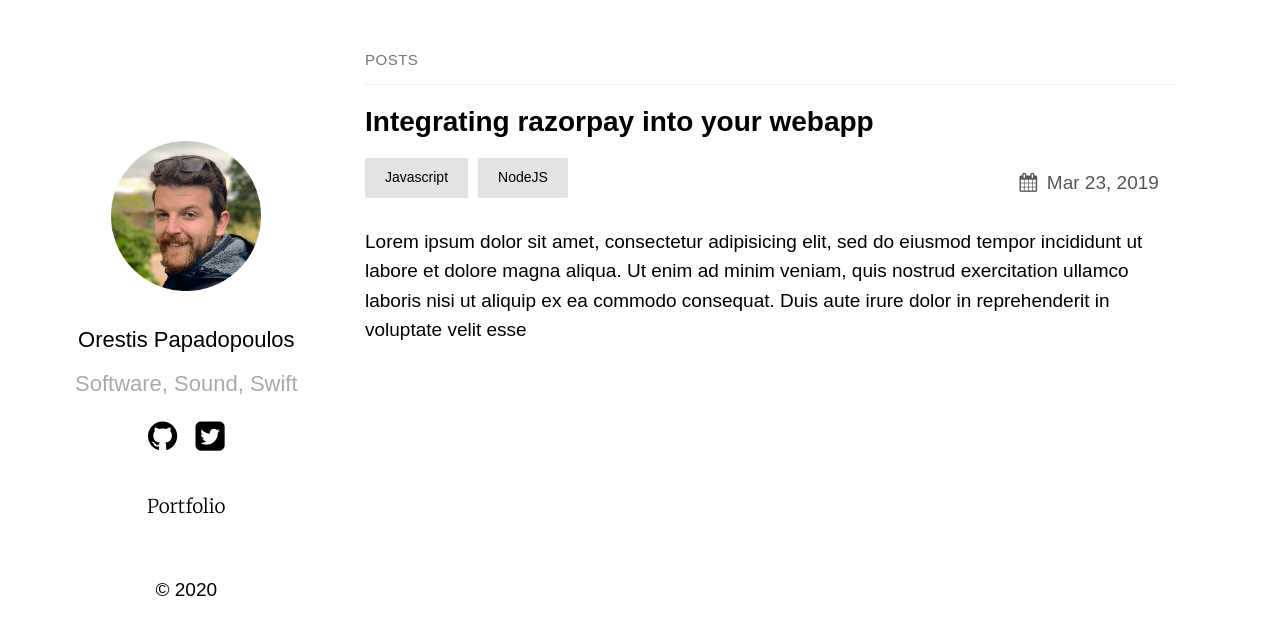
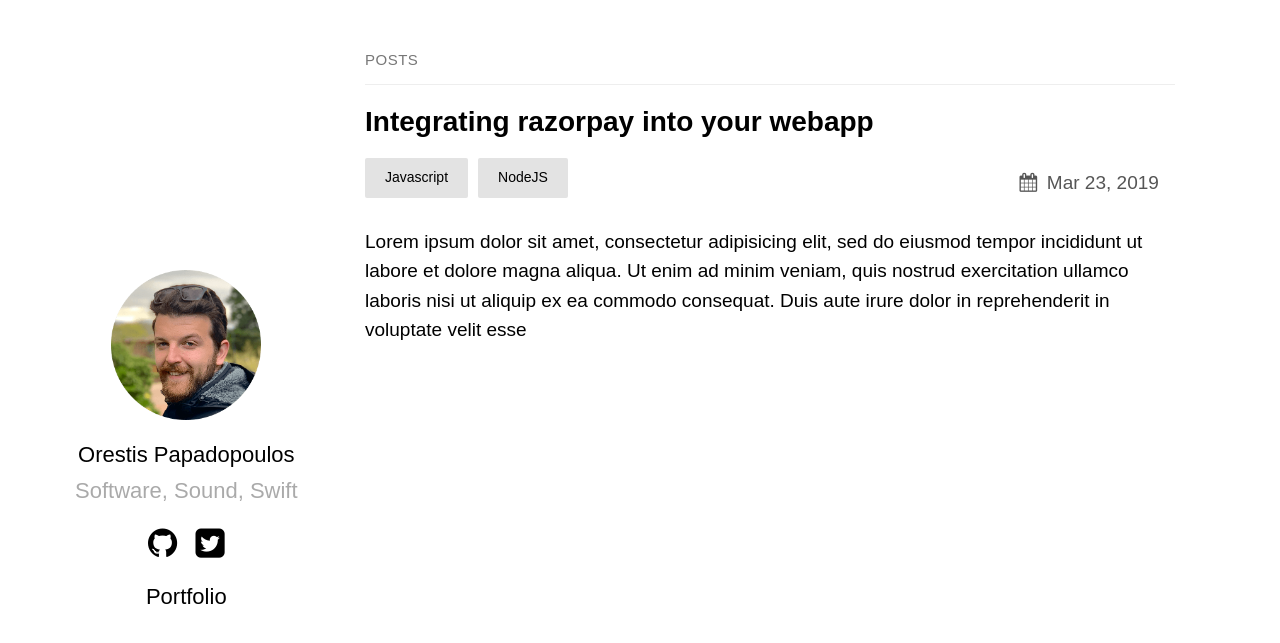
Before and after one commit to orjpap/orjpap.github.io, a Jekyll site: the page built from index.md, in a window 1280 px wide. Shown: the top 643 px of the page. Built offline with Jekyll 4.4.1, drawn with Linux system fonts in a browser that asks for light colours.

Commit message:
Left pane margin improvements

```diff
--- a/_layouts/default.html
+++ b/_layouts/default.html
@@ -46,9 +46,6 @@
             </ul>
           </nav>
         {%- endif -%}
-
-        <p>&copy;
-          {{ "now" | date: "%Y" }}</p>
       </section>
       <section class="content">
         {{ content }}
--- a/_sass/plain.scss
+++ b/_sass/plain.scss
@@ -33,7 +33,7 @@
 
 a {
   color: #000;
-  transition: color 0.3s;
+  transition: color 0.4s;
   &:hover {
     color: $linkColor;
   }
@@ -76,7 +76,6 @@
   .about {
     display: flex;
     height: 100vh;
-    padding-bottom: 15vh;
     @media screen and (max-width: $mobileW) {
       height: auto;
       padding: 10vh 0;
@@ -90,14 +89,14 @@
     align-items: center;
     h2 {
       font-size: 22px;
-      margin-top: 25px;
+      margin-top: 12px;
       margin-bottom: 0;
       color: #222222;
       font-weight: normal;
     }
     .tagline {
       font-size: 22px;
-      margin-top: 17px;
+      margin-top: 8px;
       color: #aaa;
       white-space: pre-wrap;
       line-height: normal;
@@ -140,14 +139,14 @@
 
     a {
       display: block;
-      font-family: 'Merriweather';
+      font-size: 22px;
+      font-weight: 100;
       text-align: center;
-      padding: 1rem 0;
       text-decoration: none;
       border-bottom: 1px solid #ececec;
 
       @media screen and (max-width: $mobileW) {
-        padding: 2rem 0;
+        padding: 1rem 0;
       }
     }
   }
```
Also changed, not shown: portfolio/portfolio_dev.md (+0 -2 lines).
